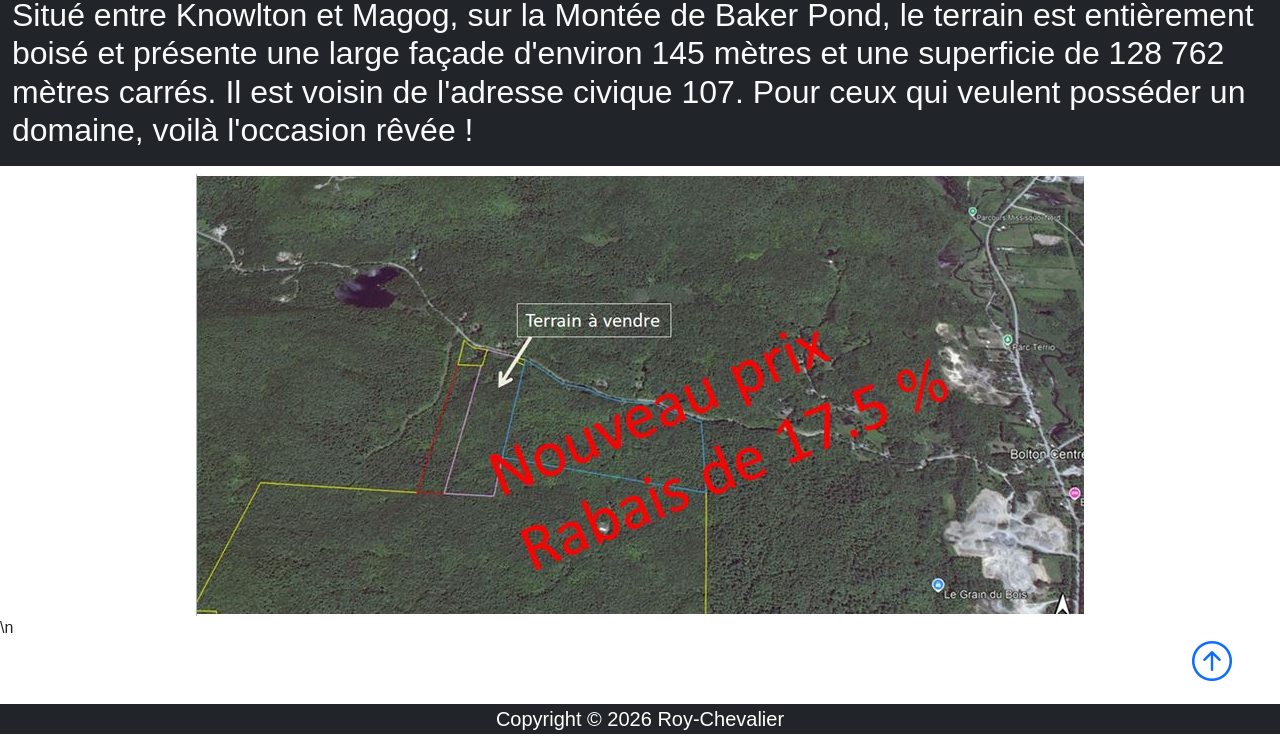
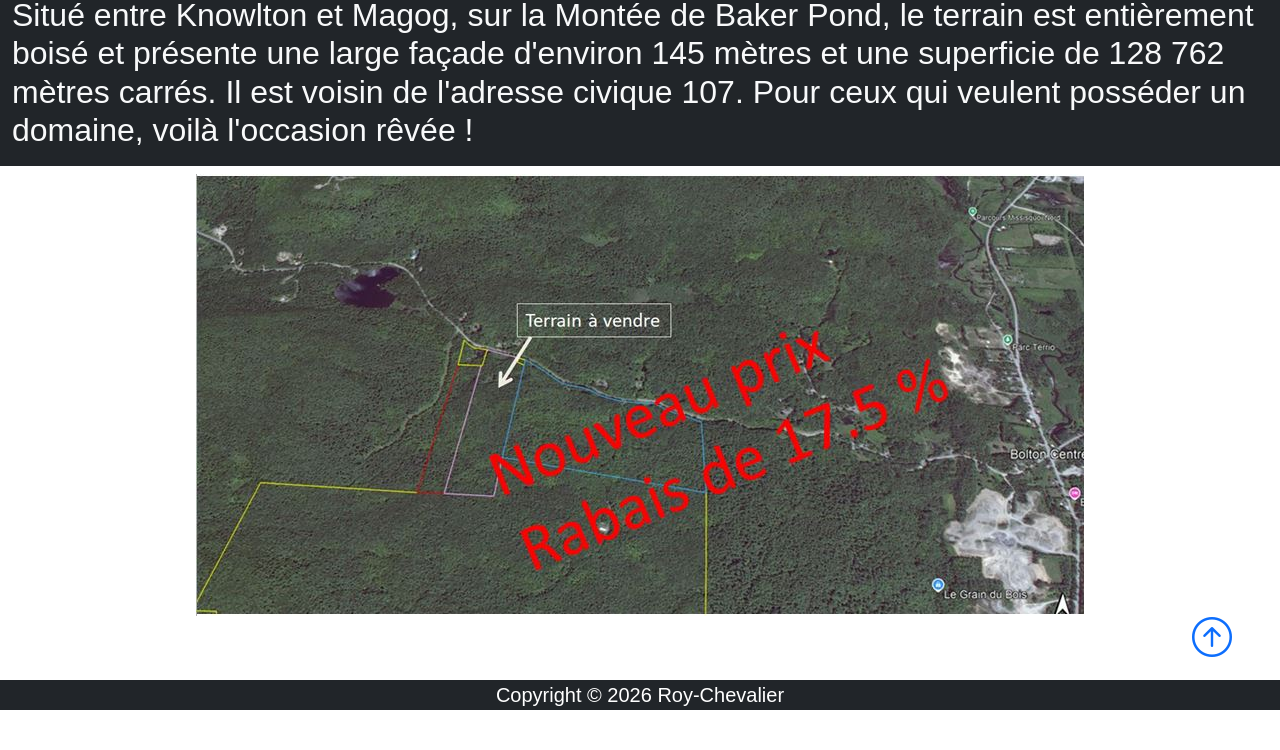
Before and after one commit to aubertroy/terrain, a website: page index.html in a window 1280 px wide. Shown: the part 212-962 px from the top of the page. After the commit the page ends 938 px from the top, so only its background shows below. Drawn offline with nearby package versions, Linux system fonts and the light colour scheme.

Commit message:
Update index.html

```diff
--- a/index.html
+++ b/index.html
@@ -73,7 +73,7 @@
   </section>
 
   <img class="img-fluid w-80 d-none d-sm-block mx-auto" src="image/terrain825k.JPG" alt="Vue du terrain à vendre à Bolton-Est"/>
-<p style="white-space: pre-line;">\n</p>
+<p style="white-space: pre-line;"></p>
 
   <div id="footer"></div>
   <!-- Bootstrap JS (uniquement version 5) -->
```
